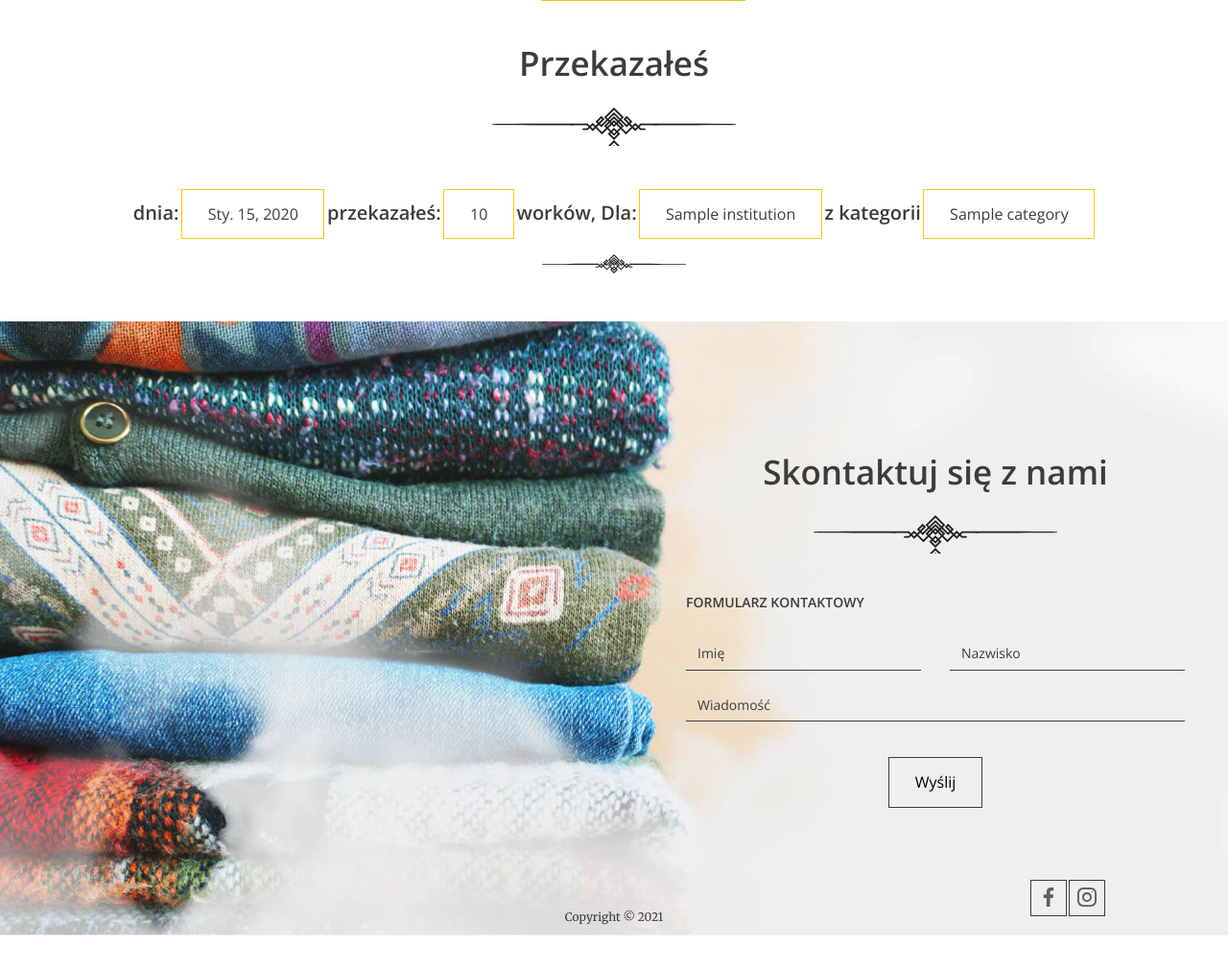
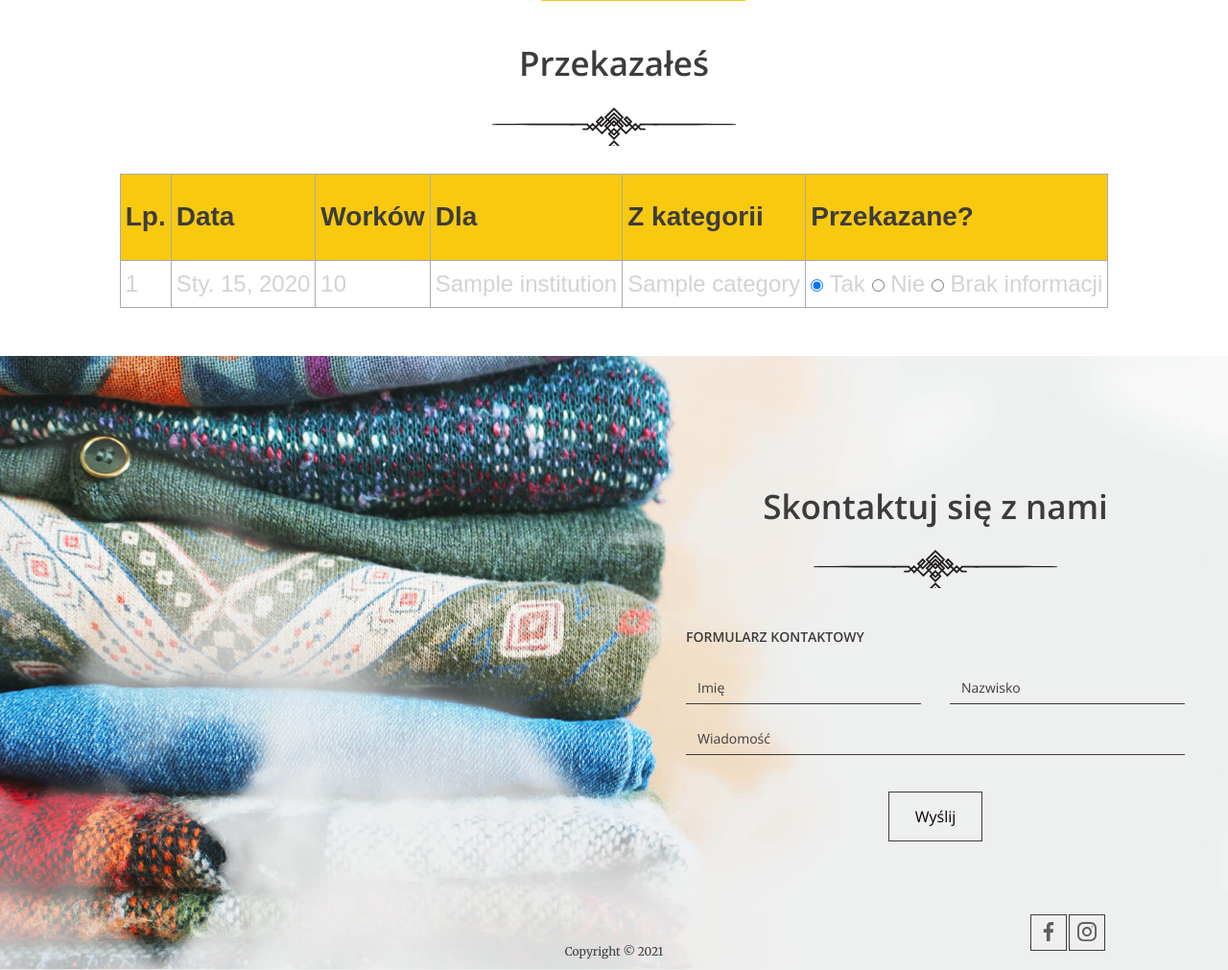
Before and after one commit to rjedel/pass_things_on, a Django app: page /profile/ in a window 1280 px wide. Shown: the part 574-1585 px from the top of the page at 96% size. Before the commit the page ends 1549 px from the top, so only its background shows below. Run offline with Django 3.2, Linux system fonts and the light colour scheme; a user stored in the database is signed in; tables that the repository leaves empty hold one stand-in row (values such as "Sample post").

Commit message:
Archive donations in the user_s profile

```diff
--- a/pass_things_app/models.py
+++ b/pass_things_app/models.py
@@ -93,3 +93,4 @@ class Donation(models.Model):
         blank=True,
         related_name='donations'
     )
+    is_taken = models.BooleanField(null=True, default=None)
--- /dev/null
+++ b/pass_things_app/static/pass_things_app/css/table.css
@@ -0,0 +1,36 @@
+.tg {
+    border-collapse: collapse;
+    border-color: #aaa;
+    border-spacing: 0;
+}
+
+.tg td {
+    background-color: #fff;
+    border-color: #aaa;
+    border-style: solid;
+    border-width: 1px;
+    color: #333;
+    font-family: Arial, sans-serif;
+    font-size: 24px;
+    overflow: hidden;
+    padding: 10px 5px;
+    word-break: normal;
+}
+
+.tg th {
+    background-color: #f9c910;
+    border-color: #aaa;
+    border-style: solid;
+    border-width: 1px;
+    font-family: Arial, sans-serif;
+    font-size: 14px;
+    font-weight: normal;
+    overflow: hidden;
+    padding: 10px 5px;
+    word-break: normal;
+}
+
+.tg .tg-0lax {
+    text-align: left;
+    vertical-align: top
+}
--- a/pass_things_app/static/pass_things_app/js/app.js
+++ b/pass_things_app/static/pass_things_app/js/app.js
@@ -461,4 +461,68 @@ document.addEventListener("DOMContentLoaded", function() {
             formData.more_info = moreInfo;
         });
     }
+
+
+    function changeTable() {
+        const donationTr = document.querySelectorAll('tbody tr');
+        donationTr.forEach(tr => {
+                if (tr.lastElementChild.firstElementChild.checked) {
+                    const toChange = tr.querySelectorAll('td').forEach(td => td.style.color = 'lightgray');
+                } else {
+                    tr.querySelectorAll('td').forEach(td => td.style.color = '#333')
+                }
+            }
+        )
+    }
+    changeTable();
+
+    const isTaken = document.querySelectorAll('tbody tr td:last-child [type="radio"]');
+
+    isTaken.forEach(input => input.addEventListener("change", function (evt) {
+        const donationPk = evt.target.parentElement.dataset.donation_pk;
+        const donationVal = evt.target.value;
+
+
+        function getCookie(name) {
+            let cookieValue = null;
+            if (document.cookie && document.cookie !== '') {
+                const cookies = document.cookie.split(';');
+                for (let i = 0; i < cookies.length; i++) {
+                    const cookie = cookies[i].trim();
+                    if (cookie.substring(0, name.length + 1) === (name + '=')) {
+                        cookieValue = decodeURIComponent(cookie.substring(name.length + 1));
+                        break;
+                    }
+                }
+            }
+            return cookieValue;
+        }
+        const csrftoken = getCookie('csrftoken');
+
+
+        $.ajax({
+            url: "/profile/",
+            type: "POST",
+            data: {
+                'csrfmiddlewaretoken': csrftoken,
+                'donationPk': donationPk,
+                'donationVal': donationVal
+            },
+
+            success: function (json) {
+                if (json['response']) {
+                    // console.log('changed');
+                    changeTable();
+                } else {
+                    alert('NIE zmieniono');
+                    location.reload();
+                }
+            },
+
+            error: function () {
+                console.log('something went wrong!');
+            }
+        });
+    }));
+
 });
--- a/pass_things_app/templates/pass_things_app/base.html
+++ b/pass_things_app/templates/pass_things_app/base.html
@@ -6,7 +6,9 @@
     <meta http-equiv="X-UA-Compatible" content="ie=edge"/>
     <title>{% block title %}{% endblock %}</title>
     {% load static %}
-    <link rel="stylesheet" href="{% static 'pass_things_app/css/style.css' %}"/>
+    {% block styles %}
+        <link rel="stylesheet" href="{% static 'pass_things_app/css/style.css' %}"/>
+    {% endblock %}
 </head>
 <body>
 
--- a/pass_things_app/templates/pass_things_app/profile.html
+++ b/pass_things_app/templates/pass_things_app/profile.html
@@ -1,6 +1,10 @@
 {% extends 'pass_things_app/base.html' %}
 {% load static %}
 {% block title %}Profil{% endblock title %}
+{% block styles %}
+    {{ block.super }}
+    <link rel="stylesheet" href="{% static 'pass_things_app/css/table.css' %}"/>
+{% endblock %}
 {% block content %}
     <header>
         {% include 'pass_things_app/menu.html' %}
@@ -21,21 +25,48 @@
         </div>
         {% if user_donations %}
             <h2>Przekazałeś</h2>
-            {% for donation in user_donations %}
-                <div class="form-group">
-                    <h1 style="display: inline">dnia:</h1>
-                    <p class="btn btn--highlighted">{{ donation.pick_up_date }}</p>
-                    <h1 style="display: inline">przekazałeś:</h1>
-                    <p class="btn btn--highlighted">{{ donation.quantity }}</p>
-                    <h1 style="display: inline">worków, Dla:</h1>
-                    <p class="btn btn--highlighted">{{ donation.institution }}</p>
-                    {% if donation.categories.all %}
-                        <h1 style="display: inline">z kategorii</h1>
-                        <p class="btn btn--highlighted">{{ donation.categories.all|slice:":5"|join:", " }}</p>
-                    {% endif %}
-                </div>
-                <img src="{% static 'pass_things_app/images/decoration.svg' %}" width="150rem">
-            {% endfor %}
+            <table class="tg form-group">
+                <thead>
+                <tr>
+                    <th class="tg-0lax"><h1>Lp.</h1></th>
+                    <th class="tg-0lax"><h1>Data</h1></th>
+                    <th class="tg-0lax"><h1>Worków</h1></th>
+                    <th class="tg-0lax"><h1>Dla</h1></th>
+                    <th class="tg-0lax"><h1>Z kategorii</h1></th>
+                    <th class="tg-0lax"><h1>Przekazane?</h1></th>
+                </tr>
+                </thead>
+                <tbody>
+                {% for donation in user_donations %}
+                    <tr>
+                        <td class="tg-0lax">{{ forloop.counter }}</td>
+                        <td class="tg-0lax">{{ donation.pick_up_date }}</td>
+                        <td class="tg-0lax">{{ donation.quantity }}</td>
+                        <td class="tg-0lax">{{ donation.institution }}</td>
+                        <td class="tg-0lax">{{ donation.categories.all|slice:":5"|join:", " }}</td>
+                        <td class="tg-0lax" data-donation_pk="{{ donation.pk }}">
+                            <input type="radio" id="{{ donation.pk }}--yes"
+                                   name="is_taken--{{ donation.pk }}"
+                                   value="yes"
+                                   {% if donation.is_taken is True %}checked{% endif %}>
+                            <label for="{{ donation.pk }}--yes">Tak</label>
+
+                            <input type="radio" id="{{ donation.pk }}--no"
+                                   name="is_taken--{{ donation.pk }}"
+                                   value="no"
+                                   {% if donation.is_taken is False %}checked{% endif %}>
+                            <label for="{{ donation.pk }}--no">Nie</label>
+
+                            <input type="radio" id="{{ donation.pk }}--unknown"
+                                   name="is_taken--{{ donation.pk }}"
+                                   value="unknown"
+                                   {% if donation.is_taken is None %}checked{% endif %}>
+                            <label for="{{ donation.pk }}--unknown">Brak informacji</label>
+                        </td>
+                    </tr>
+                {% endfor %}
+                </tbody>
+            </table>
         {% endif %}
     </section>
 {% endblock content %}
--- a/pass_things_app/views.py
+++ b/pass_things_app/views.py
@@ -5,7 +5,7 @@ from django.contrib.auth import get_user_model, authenticate, login
 from django.contrib.auth.mixins import LoginRequiredMixin
 from django.db.models import Sum
 from django.http import JsonResponse
-from django.shortcuts import render, redirect
+from django.shortcuts import render, redirect, get_object_or_404
 from django.urls import reverse
 from django.views import View
 
@@ -158,9 +158,30 @@ class RegisterView(View):
 class ProfileView(LoginRequiredMixin, View):
     def get(self, request):
         user = request.user
-        user_donations = Donation.objects.filter(user=user)
+        user_donations = Donation.objects.filter(user=user).order_by('-pick_up_date', '-pick_up_time')
         ctx = {
             'user': user,
             'user_donations': user_donations,
         }
         return render(request, 'pass_things_app/profile.html', context=ctx)
+
+    def post(self, request):
+        if request.is_ajax():
+            donation_pk = request.POST.get('donationPk')
+            donation_val = request.POST.get('donationVal')
+
+            if donation_pk and donation_val:
+                user_donations = get_object_or_404(Donation, user=request.user, pk=donation_pk)
+
+                if donation_val == 'yes':
+                    user_donations.is_taken = True
+                elif donation_val == 'no':
+                    user_donations.is_taken = False
+                elif donation_val == 'unknown':
+                    user_donations.is_taken = None
+
+                user_donations.save()
+                return JsonResponse({'response': True})
+            return JsonResponse({'response': False})
+
+        return JsonResponse({})
```
Also changed, not shown: pass_things_app/migrations/0002_donation_is_taken.py (added).
